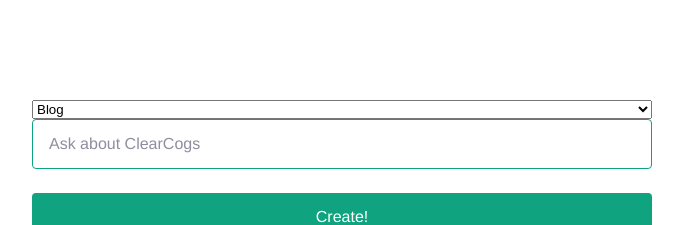
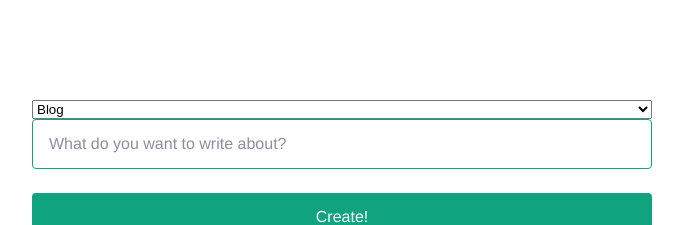
Before and after one commit to arthurdeko/writingAssistant, a Next.js app: page / in a window 1280 px wide. Shown: the top 225 px of the page, without its empty margins (298-981 px from the left). Built offline with nearby package versions, Linux system fonts and the light colour scheme; a web font is replaced by a local one.

Commit message:
Updated placeholder

```diff
--- a/pages/index.js
+++ b/pages/index.js
@@ -58,7 +58,7 @@
           <input
             type="text"
             name="question"
-            placeholder="Ask about ClearCogs"
+            placeholder="What do you want to write about?"
             value={questionInput}
             onChange={(e) => setquestionInput(e.target.value)}
           />
```
